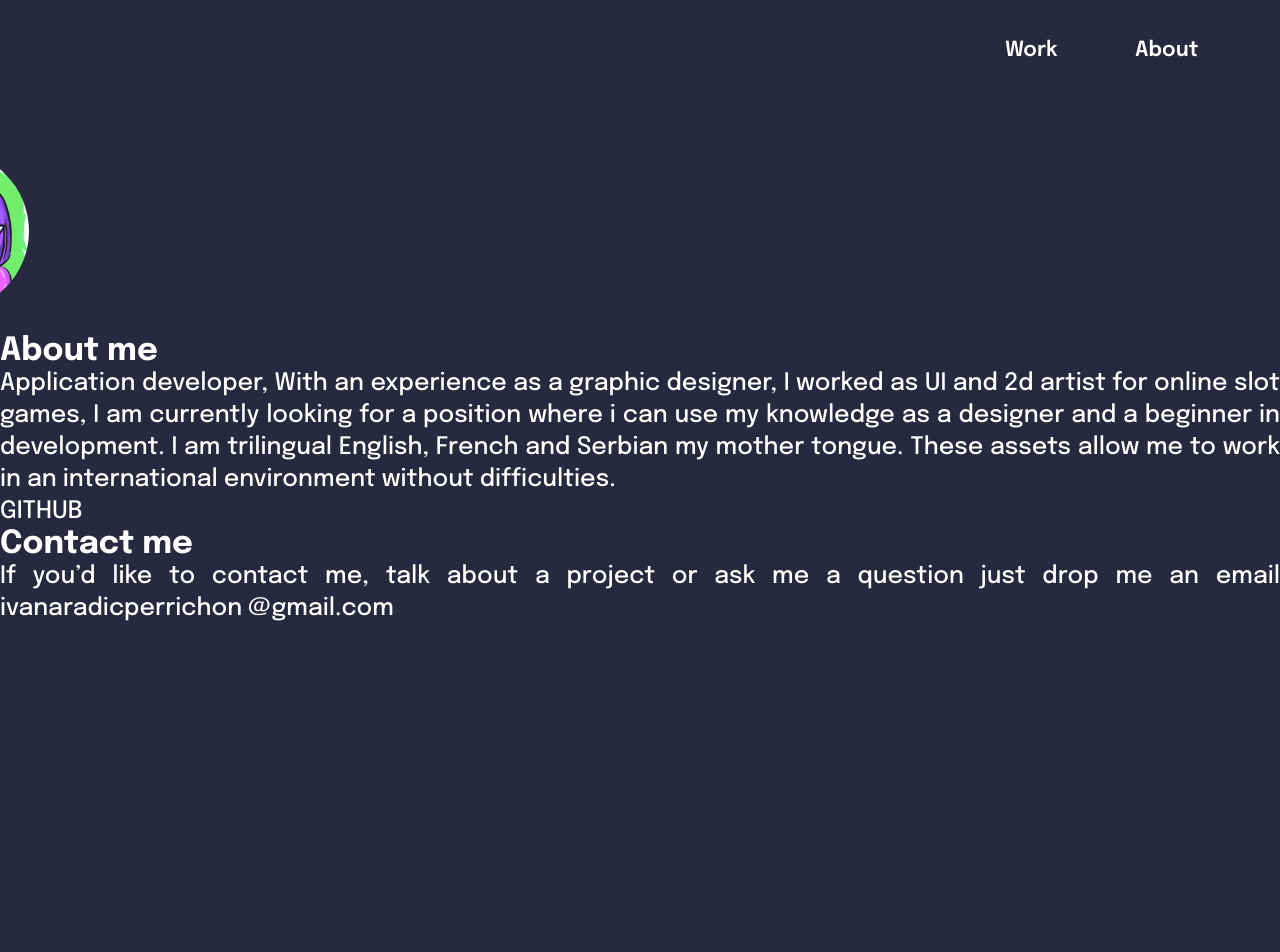
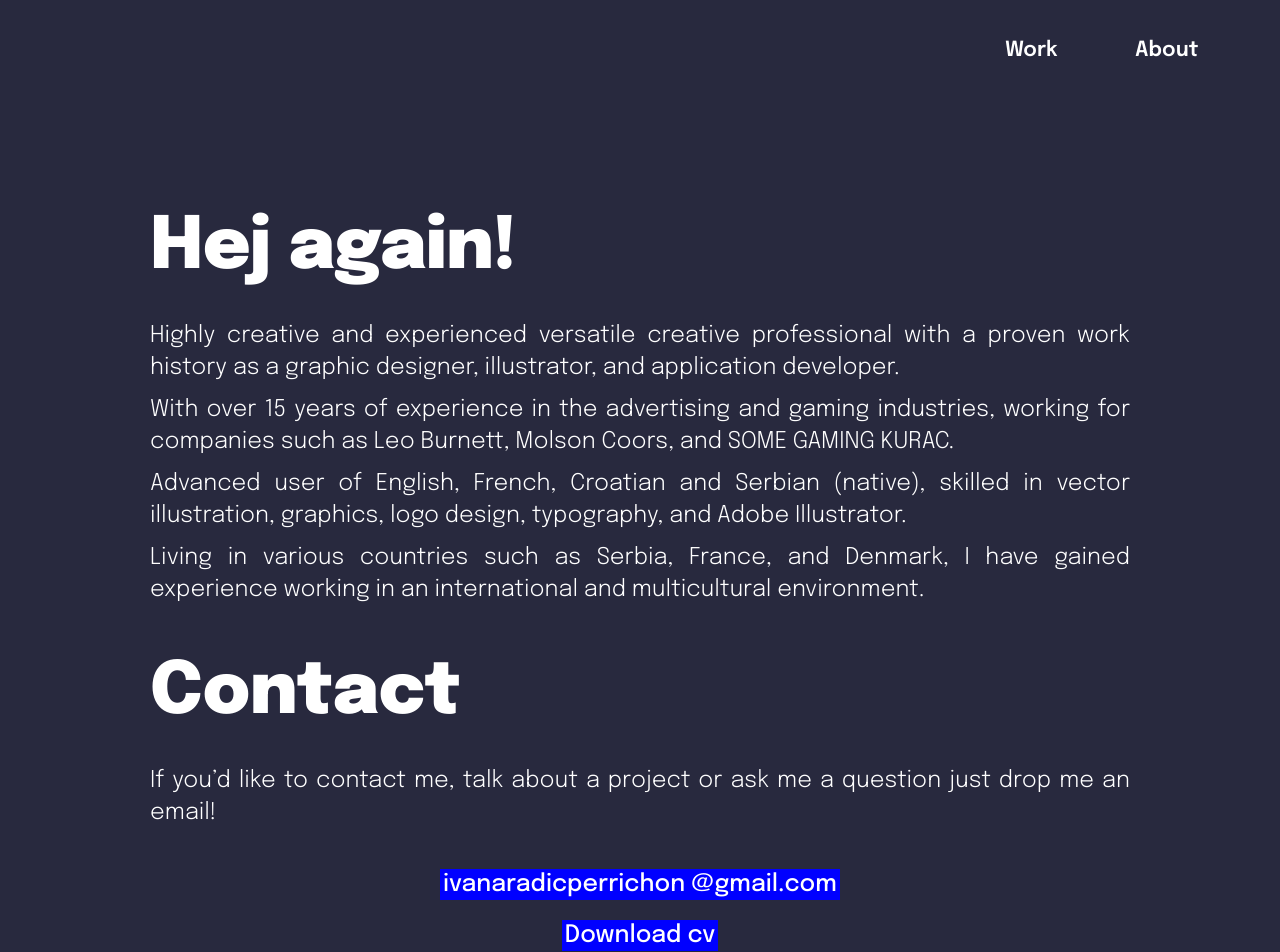
Before and after one commit to IvanaRP/ivana, a React (Create React App) app in the folder ivanaapp/: page /about in a window 1280 px wide. Shown: the top 952 px of the page. Before the commit the page ends 800 px from the top, so only its background shows below. Built offline with nearby package versions, Linux system fonts and the light colour scheme.

Commit message:
About page
added text
organisation
css

get up button
links

```diff
--- a/ivanaapp/src/Pages/About/index.jsx
+++ b/ivanaapp/src/Pages/About/index.jsx
@@ -1,7 +1,7 @@
-import { Link } from "react-router-dom";
 import React from "react";
-import logoIV from "../../assets/logoIV.png";
+
 import "../../styles/home.css";
+import "../../styles/about.css";
 
 function About() {
   return (
@@ -9,26 +9,57 @@ function About() {
       <div className="globalWrapper">
         <div className="homeWrapper">
           <div className="homeContainer">
-            <img src={logoIV} className="logo" alt="logo" />
-            <h1>About me</h1>
-            <h2>
-              Application developer, With an experience as a graphic designer, I
-              worked as UI and 2d artist for online slot games, I am currently
-              looking for a position where i can use my knowledge as a designer
-              and a beginner in development. I am trilingual English, French and
-              Serbian my mother tongue. These assets allow me to work in an
-              international environment without difficulties.
-            </h2>
-            <h2>
-              <Link to="/employee-list" className="homeWrapper-link">
-                GITHUB
-              </Link>
-            </h2>
-            <h1>Contact me</h1>
-            <h2>
-              If you’d like to contact me, talk about a project or ask me a
-              question just drop me an email ivanaradicperrichon @gmail.com
-            </h2>
+            <div className="home-header-info">
+              <div className="abouthomeTitleSubtitle">
+                <h1 className="homeTitle">Hej again!</h1>
+                <h2 className="homeSubTitle">
+                  Highly creative and experienced versatile creative
+                  professional with a proven work history as a graphic designer,
+                  illustrator, and application developer.
+                </h2>
+                <h2 className="homeSubTitle">
+                  With over 15 years of experience in the advertising and gaming
+                  industries, working for companies such as Leo Burnett, Molson
+                  Coors, and SOME GAMING KURAC.
+                </h2>
+                <h2 className="homeSubTitle">
+                  Advanced user of English, French, Croatian and Serbian
+                  (native), skilled in vector illustration, graphics, logo
+                  design, typography, and Adobe Illustrator.
+                </h2>
+                <h2 className="homeSubTitle">
+                  Living in various countries such as Serbia, France, and
+                  Denmark, I have gained experience working in an international
+                  and multicultural environment.
+                </h2>
+                <div className="conctactTitleSubtitle">
+                  <h1 className="homeTitle">Contact</h1>
+                  <h2 className="homeSubTitle">
+                    If you’d like to contact me, talk about a project or ask me
+                    a question just drop me an email!
+                  </h2>
+                  <div className="aboutLinks"></div>
+
+                  <div
+                    className="aboutLinksButton"
+                    onClick={(e) => {
+                      window.location.href =
+                        "mailto:ivanaradicperrichon@gmail.com";
+                    }}
+                  >
+                    ivanaradicperrichon @gmail.com
+                  </div>
+                  <div className="aboutLinksButton">
+                    <a
+                      href="ivanaapp/public/images/ezgif.com-gif-maker.gif"
+                      download
+                    >
+                      Download cv
+                    </a>
+                  </div>
+                </div>
+              </div>
+            </div>
           </div>
         </div>
       </div>
--- a/ivanaapp/src/Pages/Home/index.jsx
+++ b/ivanaapp/src/Pages/Home/index.jsx
@@ -17,7 +17,7 @@ function Home() {
                   React developer, focused on beautiful and usefull interfaces.
                   <br />
                   Currently based in Copenhagen, Denmark. <br />
-                  This is my potfolio.
+                  Look what i can do!
                 </h2>
               </div>
               <img src={logoIV} className="logo" alt="logo" />
--- /dev/null
+++ b/ivanaapp/src/styles/about.css
@@ -0,0 +1,37 @@
+.aboutLinks {
+  display: flex;
+  flex-direction: column;
+  padding-top: 20px;
+  padding-bottom: 20px;
+}
+.aboutContact {
+  padding-top: 40px;
+}
+.aboutLinksButton {
+  display: table;
+  margin: 0px auto 20px auto;
+  padding: 3px;
+  font-size: 24px;
+  background-color: #0000ff;
+  color: #fff;
+  word-break: break-word;
+}
+
+.conctactTitleSubtitle {
+  padding-top: 40px;
+}
+.abouthomeTitleSubtitle {
+  padding: 100px 150px 50px 150px;
+}
+/* Media querrie */
+
+/* Mobile version */
+
+@media screen and (max-width: 767px) {
+  .abouthomeTitleSubtitle {
+    padding: 30px 40px 10px 40px;
+  }
+  .aboutContact {
+    padding: 30px 40px 10px 40px;
+  }
+}
--- a/ivanaapp/src/styles/gallery.css
+++ b/ivanaapp/src/styles/gallery.css
@@ -3,9 +3,8 @@
   flex-direction: row;
   flex-wrap: wrap;
   align-items: center;
-  justify-content: flex-start;
-  /* align-content: space-around; */
-  /* margin-top: 43px; */
+  justify-content: space-around;
+  align-content: space-around;
   border-radius: 25px;
   padding: 100px 150px 50px 150px;
 }
--- a/ivanaapp/src/styles/home.css
+++ b/ivanaapp/src/styles/home.css
@@ -39,11 +39,13 @@ h2 {
   font-size: 72px;
   font-weight: 800;
   margin-bottom: 25px;
+  padding-top: 10px;
 }
 
 .homeSubTitle {
   font-size: 23px;
   font-weight: 300;
+  padding-top: 10px;
 }
 .logo {
   border-radius: 50%;
--- a/ivanaapp/src/styles/locations.css
+++ b/ivanaapp/src/styles/locations.css
@@ -104,8 +104,7 @@ li {
   display: flex;
   flex-direction: row;
   flex-wrap: wrap;
-  justify-content: space-evenly;
-
+  justify-content: center;
   padding: 40px 150px 200px 150px;
 }
 .projectPictures {
@@ -267,4 +266,13 @@ li {
     /* padding: 0 25px; */
     margin-top: 2px;
   }
+  .projectPicturesWrapper {
+    padding: 40px 100px 40px 100px;
+  }
+  .projectImg {
+    object-fit: cover;
+    width: 300px;
+    height: 300px;
+    padding: 10px;
+  }
 }
--- a/ivanaapp/src/styles/scroll.css
+++ b/ivanaapp/src/styles/scroll.css
@@ -7,4 +7,5 @@
   width: 40px;
   height: 40px;
   color: white;
+  cursor: pointer;
 }
--- a/package.json
+++ b/package.json
@@ -1,5 +1,6 @@
 {
   "dependencies": {
+    "file-saver": "^2.0.5",
     "react-icons": "^4.7.1"
   }
 }
```
Also changed, not shown: 1 other file (tests, documents, lock files or other folders).
